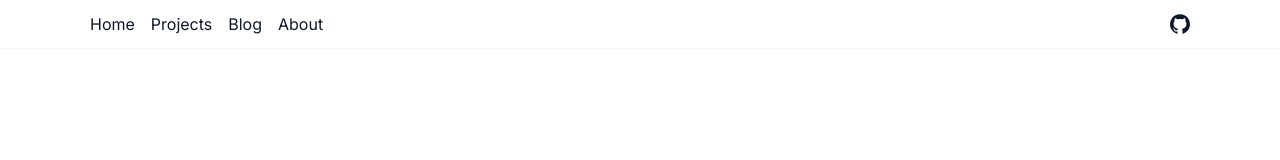
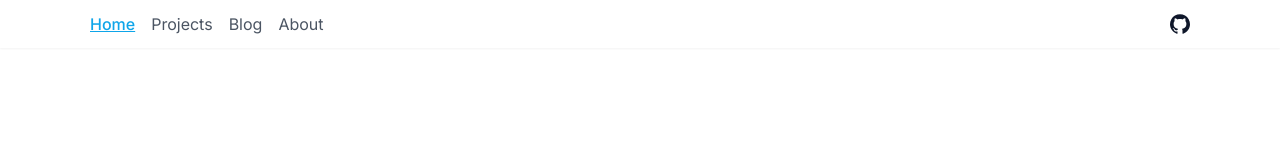
Before and after one commit to choiruladamm/vite-ts-tailwind-starter, a React (Vite) app: page / in a window 1280 px wide. Shown: the top 160 px of the page. Built offline with nearby package versions, Linux system fonts and the light colour scheme.

Commit message:
feat: add style active current path navlinks

```diff
--- a/src/components/Nav.tsx
+++ b/src/components/Nav.tsx
@@ -1,16 +1,26 @@
 import { FC } from 'react';
-import { Link } from 'react-router-dom';
+import { Link, useLocation } from 'react-router-dom';
 import { Icons } from './Icons';
 
 interface NavProps {}
 
 const Nav: FC<NavProps> = ({}) => {
+  const path = useLocation().pathname;
+
   return (
     <header className='absolute top-0 z-50 w-full py-3 text-slate-900 shadow-sm'>
       <div className='layout flex items-center justify-between '>
-        <div className='flex gap-4'>
+        <div className={'flex gap-4'}>
           {links.map((link) => (
-            <Link key={link.label} to={link.href}>
+            <Link
+              key={link.label}
+              to={link.href}
+              className={
+                path === link.href
+                  ? 'font-medium text-sky-500 transition-colors underline'
+                  : 'text-gray-600'
+              }
+            >
               {link.label}
             </Link>
           ))}
```
